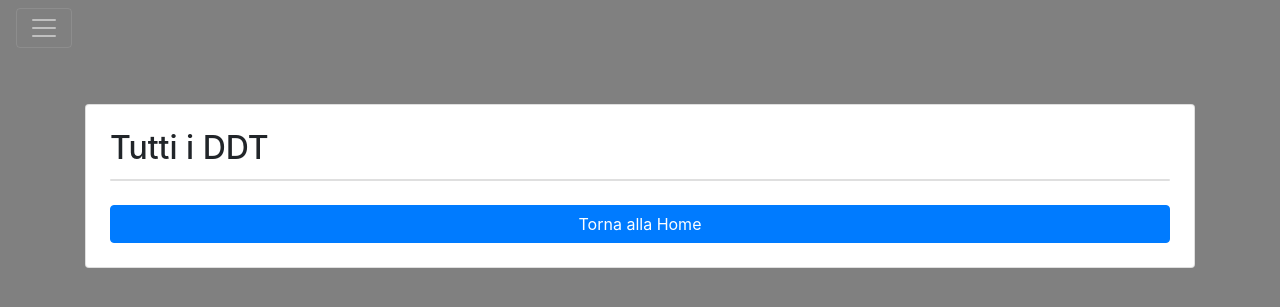
After one commit to Growthack90/Piattaforma-DB, a Flask app: page /show_ddts in a window 1280 px wide. The commit adds this page. Shown: the top 307 px of the page. Run offline with Flask 3, Linux system fonts and the light colour scheme; the visitor is signed in with stand-in values (Sample User, id 1); data that the repository does not hold is empty; some libraries are stand-ins or nearby versions.

Commit message:
connect DB DDT with show page DDT

```diff
--- a/app.py
+++ b/app.py
@@ -246,6 +246,48 @@ def insert():
     return render_template('insert.html', fornitori=fornitori, success=success)
 
 
+# Insert DDT
+@app.route('/insert_ddt', methods=['POST'])
+def insert_ddt():
+    if request.method == 'POST':
+        costo_unitario = request.form['costo_unitario']
+        quantita = request.form['quantita']
+        ubicazione = request.form['ubicazione']
+        descrizione = request.form['descrizione']
+        ddt = request.form['ddt']
+        data_ordine = request.form['data_ordine']
+        arrivato = request.form['stato_arrivato']  # Nota: usa 'stato_arrivato' come nel form
+        data_arrivo_ordine = request.form['data_arrivo_ordine']
+
+        connection = get_ddt_db_connection()
+        if connection:
+            cursor = connection.cursor()
+            cursor.execute("""
+                INSERT INTO ddt (costo_unitario, quantita, ubicazione, descrizione, ddt, data_ordine, arrivato, data_arrivo_ordine)
+                VALUES (?, ?, ?, ?, ?, ?, ?, ?)
+            """, (costo_unitario, quantita, ubicazione, descrizione, ddt, data_ordine, arrivato, data_arrivo_ordine))
+            connection.commit()
+            connection.close()
+            flash("DDT inserito con successo!", "success")
+        else:
+            flash("Errore di connessione al database DDT.", "danger")
+
+    return redirect(url_for('logistics'))  # Reindirizza alla pagina 'logistics' o dove preferisci
+
+
+
+# Show ddt
+@app.route('/show_ddts')
+def show_ddts():
+    connection = get_ddt_db_connection()
+    cursor = connection.cursor()
+    cursor.execute("SELECT * FROM ddt")
+    ddts = cursor.fetchall()
+    connection.close()
+    return render_template('ddt.html', ddts=ddts)
+
+
+
 # Show rdas
 @app.route('/show_rdas')
 def show_rdas():
@@ -255,6 +297,25 @@ def show_rdas():
     rdas = cursor.fetchall()
     connection.close()
     return render_template('rdas.html', rdas=rdas)
+
+
+
+# Add ddt
+@app.route('/add_ddt', methods=['POST'])
+def add_ddt():
+    data = request.get_json()
+    new_ddt = data.get('ddt')
+
+    if new_ddt:
+        connection = get_ddt_db_connection()
+        cursor = connection.cursor()
+        cursor.execute("INSERT OR IGNORE INTO ddt (fornitore) VALUES (?)", (new_ddt,))
+        connection.commit()
+        connection.close()
+
+        return {"success": True}
+    return {"success": False}, 400
+
 
 
 # Add fornitori
--- /dev/null
+++ b/templates/ddt.html
@@ -0,0 +1,74 @@
+<!DOCTYPE html>
+<html lang="en">
+<head>
+    <meta charset="UTF-8">
+    <meta name="viewport" content="width=device-width, initial-scale=1.0">
+    <title>Visualizza DDT</title>
+    <link href="https://stackpath.bootstrapcdn.com/bootstrap/4.5.2/css/bootstrap.min.css" rel="stylesheet">
+    <style>
+        body {
+            background-color: grey;
+        }
+    </style>
+    <script>
+        function navigateToHome() {
+            window.location.href = '/';
+        }
+        function navigateToIndex() {
+            window.location.href = '/index';
+        }
+    </script>
+</head>
+<body>
+
+    <nav class="navbar navbar-dark">
+        <div class="dropdown">
+            <button class="navbar-toggler" type="button" id="dropdownMenuButton" data-toggle="dropdown" aria-haspopup="true" aria-expanded="false">
+                <span class="navbar-toggler-icon"></span>
+            </button>
+            <div class="dropdown-menu" aria-labelledby="dropdownMenuButton">
+                <a class="dropdown-item" onclick="navigateToHome()">Home</a>
+                <a class="dropdown-item" onclick="navigateToIndex()">Operazioni RdA</a>
+                <a class="dropdown-item" href="/show_fornitori">DB Fornitori</a>
+                <a class="dropdown-item" href="/show_rdas">Mostra tutte le RdA</a>
+                <a class="dropdown-item" href="#">Statistiche</a>
+                <a class="dropdown-item" href="#">Contact</a>
+            </div>
+        </div>
+    </nav>
+
+    <div class="container my-5">
+        <div class="card p-4">
+            <h2 class="card-title">Tutti i DDT</h2>
+            <ul class="list-group">
+                {% for ddt in ddts %}
+                <div class="list-group-item rda-item">
+                    <div class="row">
+                        <div class="col-md-4"><span class="rda-label">RDA:</span><span class="rda-value">{{ ddt['ddt'] }}</span></div>
+                        <div class="col-md-4"><span class="rda-label">Basket Name:</span><span class="rda-value">{{ ddt['costo_unitario'] }}</span></div>
+                        <div class="col-md-4"><span class="ddt-label">Fornitore:</span><span class="ddt-value">{{ ddt['quantita'] }}</span></div>
+                    </div>
+                    <div class="row mt-2">
+                        <div class="col-md-4"><span class="ddt-label">ODA:</span><span class="ddt-value">{{ ddt['ubicazione'] }}</span></div>
+                        <div class="col-md-4"><span class="ddt-label">Commessa:</span><span class="ddt-value">{{ ddt['descrizione'] }}</span></div>
+                        <div class="col-md-4"><span class="ddt-label">Element:</span><span class="ddt-value">{{ ddt['ddt'] }}</span></div>
+                    </div>
+                    <div class="row mt-2">
+                        <div class="col-md-4"><span class="ddt-label">Richiedente:</span><span class="ddt-value">{{ ddt['data_ordine'] }}</span></div>
+                        <div class="col-md-4"><span class="ddt-label">Data Creazione:</span><span class="ddt-value">{{ ddt['arrivato'] }}</span></div>
+                    </div>
+                    <div class="row mt-2">
+                        <div class="col-md-4"><span class="ddt-label">Tipologia Acquisto:</span><span class="ddt-value">{{ ddt['data_arrivo_ordine'] }}</span></div>
+                    </div>
+                </div>
+                {% endfor %}
+            </ul>
+            <a href="/" class="btn btn-primary mt-4">Torna alla Home</a>
+        </div>
+
+        <!-- Bootstrap JS and dependencies -->
+        <script src="https://code.jquery.com/jquery-3.5.1.slim.min.js"></script>
+        <script src="https://cdn.jsdelivr.net/npm/@popperjs/core@2.5.2/dist/umd/popper.min.js"></script>
+        <script src="https://stackpath.bootstrapcdn.com/bootstrap/4.5.2/js/bootstrap.min.js"></script>
+    </body>
+    </html>
--- a/templates/home.html
+++ b/templates/home.html
@@ -36,6 +36,7 @@
                 <a class="dropdown-item" onclick="navigateToIndex()">Operazioni RdA</a>
                 <a class="dropdown-item" href="/show_fornitori">DB Fornitori</a>
                 <a class="dropdown-item" href="/show_rdas">Mostra tutte le RdA</a>
+                <a class="dropdown-item" href="/show_ddts">DB DDT</a>
                 <a class="dropdown-item" href="#">Statistiche</a>
                 <a class="dropdown-item" href="#">Contact</a>
             </div>
--- a/templates/logistics.html
+++ b/templates/logistics.html
@@ -42,7 +42,7 @@
     <div class="container my-5">
         <div class="card p-4">
             <h2 class="card-title">Form per inserire il DDT</h2>
-            <form action="#">
+            <form action="/insert_ddt" method="POST">
                 <div class="form-group">
                     <label for="costo_unitario">COSTO UNITARIO (NN)</label>
                     <input type="text" class="form-control" id="costo_unitario" name="costo_unitario" required>
@@ -88,6 +88,7 @@
                 </div>
                 <button type="submit" class="btn btn-danger btn-block">Submit</button>
             </form>
+            <a href="/" class="btn btn-primary mt-4">Torna alla Home</a>
         </div>
     </div>
     <!-- Bootstrap JS and dependencies -->
```
Also changed, not shown: templates/insert_ddt.html (added, +145 -0 lines).
